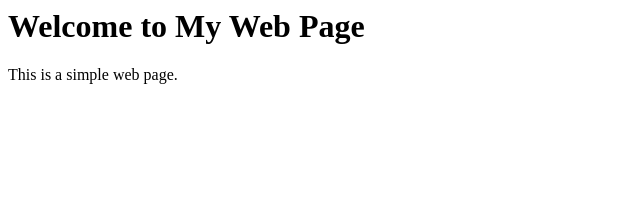
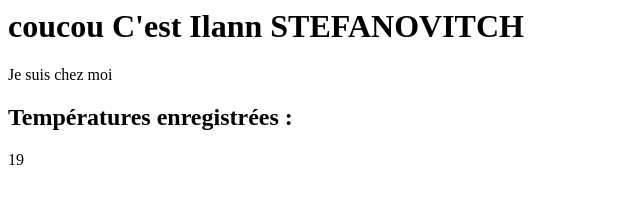
Before and after one commit to STEFANOVITCH-Ilann-24019037/R4.A.10, a plain HTML site: page index.html in a window 1280 px wide. Shown: the whole page, without its empty margins (0-640 px from the left). Drawn offline with Linux system fonts and the light colour scheme.

Commit message:
Exo 123 fait

```diff
--- a/index.html
+++ b/index.html
@@ -1,11 +1,16 @@
 <html>
-<head>
+  <head>
     <title>My Web Page</title>
+  </head>
+  <body>
+    <h1>coucou C'est Ilann STEFANOVITCH</h1>
+    <p>Je suis chez moi</p>
+
+    <section id="Temperatures"> <!-- Section pour afficher les températures -->
+      <h2>Températures enregistrées :</h2>
+      <p id="tempList"></p>
+    </section>
+
     <script src="script.js"></script>
-
-</head>
-<body>
-    <h1>Welcome to My Web Page</h1>
-    <p>This is a simple web page.</p>
-</body>
+  </body>
 </html>
--- a/script.js
+++ b/script.js
@@ -1 +1,21 @@
-console.log("Hello, evryday!");
+var A_tempe=[];
+ var I_I= 0;
+
+function setup() {
+  for (var i=0;i<20;i++){
+    I_t = Math.random() * (40 - (-10)) + (-10); // car Math.random() génère entre 0 et 1 donc pour avoir entre -10 et 40
+    I_t = Math.round(I_t);
+    A_tempe.push(I_t);
+  }
+
+}
+
+function AfficherLaTemperature(){
+  ++I_I;
+  var O_AfficheTemp = document.getElementById("tempList");
+  O_AfficheTemp.textContent = A_tempe[I_I];
+}
+
+const intervalID = setInterval(AfficherLaTemperature, 2000);
+
+setup();
```
